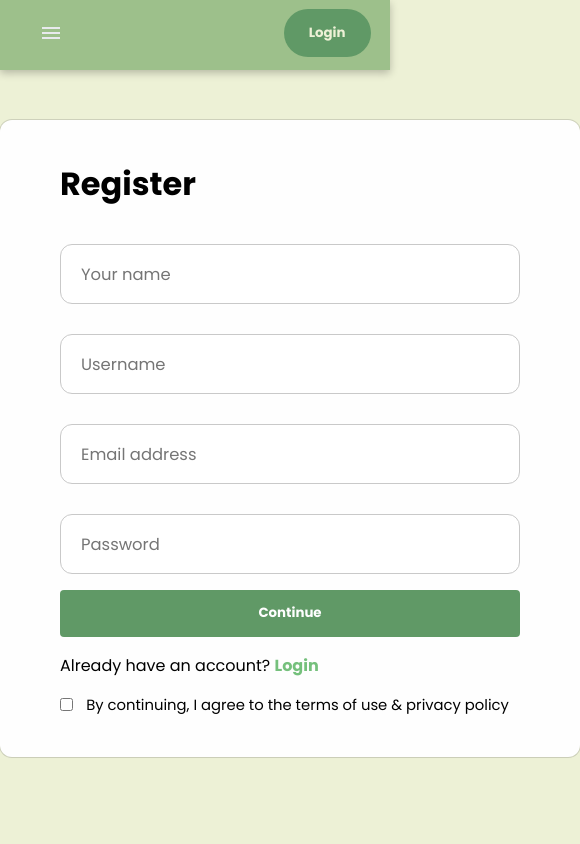
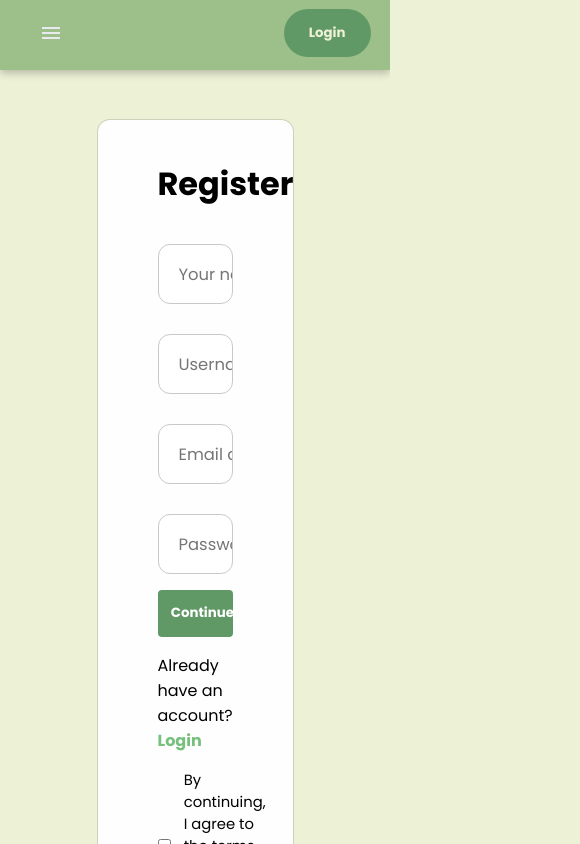
Before and after one commit to raf0411/sport-sync-SElovers, a React (Vite) app: page /register in a window 390 px wide. Shown: the top 844 px of the page, 580 px wide, since content can reach past the window. Built offline with nearby package versions, Linux system fonts and the light colour scheme.

Commit message:
responsive login regis

```diff
--- a/src/components/login-register-component/LoginRegisterComponent.css
+++ b/src/components/login-register-component/LoginRegisterComponent.css
@@ -7,7 +7,7 @@
 }
 
 .login-reg-container{
-    width: 580px;
+    width: 50%;
     height: max-content;
     background-color: #FEFEFE;
     margin: auto;
```
